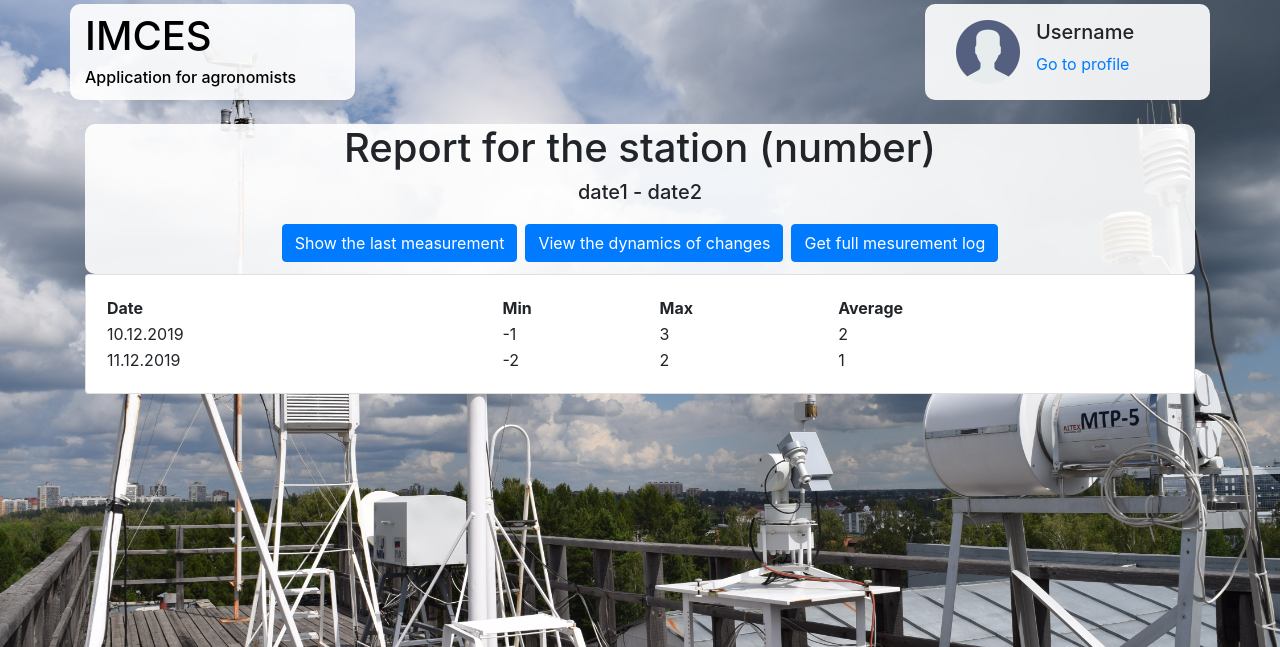
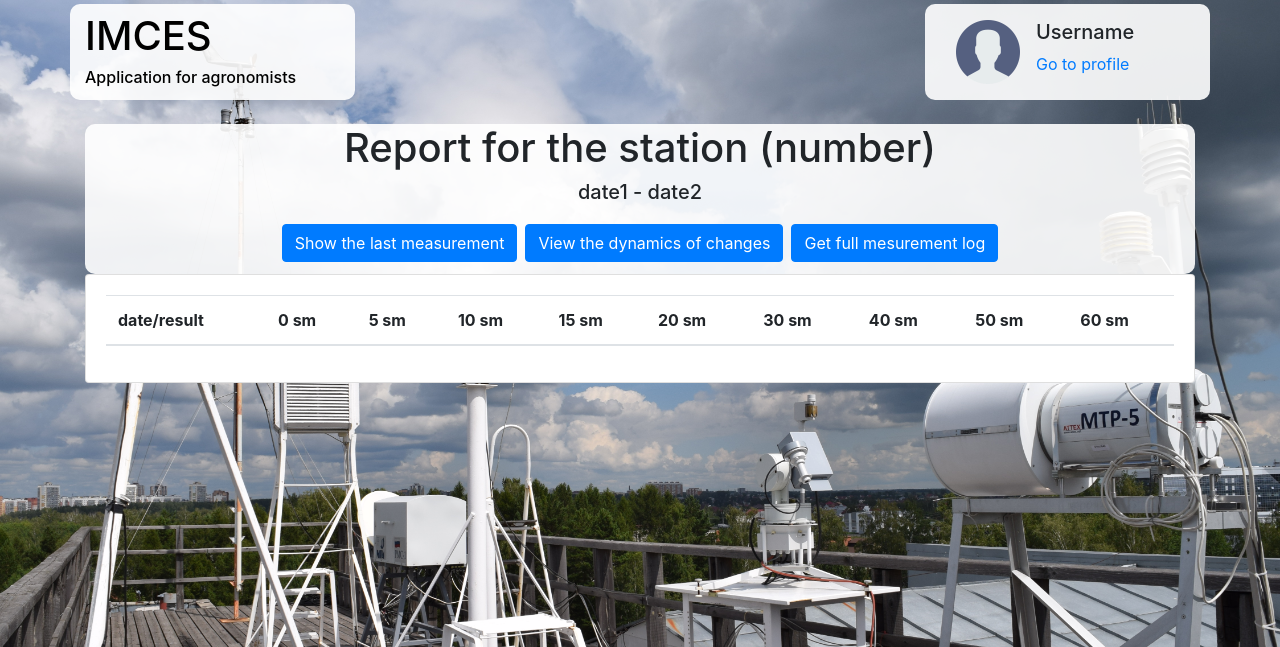
Before and after one commit to somnoynadno/imces_app, a Flask app: template templates/station_info.html in a window 1280 px wide, after a click on "Get full mesurement log". Shown: the top 647 px of the page. Run offline with Flask 2, Linux system fonts and the light colour scheme; the template is opened without the code that fills it, so the values that code supplies are empty; some libraries are stand-ins or nearby versions.

Commit message:
Report table added

```diff
--- a/app.py
+++ b/app.py
@@ -97,7 +97,6 @@ def statistics():
 
 	cursor = conn.cursor()
 
-	# query = "show tables;"
 	query = ("select time, `1000`, `1005`, `1010`, `1015`, `1020`, `1030`, `1040`, `1050`, `1060` " +
 			 " from `{0}` where time between '{1}' and '{2}';".format(
 							station_number, start_date, end_date))
@@ -106,14 +105,14 @@ def statistics():
 
 	result = []
 	for line in cursor:
-		result.append(tuple([datetime.datetime.fromtimestamp(line[0]).date()] + list(line[1:9])))
+		result.append(tuple([datetime.datetime.fromtimestamp(line[0]).date()] + list(line[1:10])))
 		# print(line)
 
 	res = np.array(result)
-	# print(res)
 
 	temp = []
 	i = 0
+	result_string = ""
 	while i < len(res):
 		date = res[i][0]
 		print(date)
@@ -131,10 +130,34 @@ def statistics():
 		print(temp_frame.head())
 		print(temp_frame.describe(include='all'))
 
+		mean_t = temp_frame.describe(include='all').as_matrix()[1]
+		min_t = temp_frame.describe(include='all').as_matrix()[3]
+		max_t = temp_frame.describe(include='all').as_matrix()[7]
+
+		result_string += "<tr><td><h6>" + str(date) + "</h6></td>" + "<td></td>"*9 + "</tr>"
+
+		result_string += "<tr>"
+		result_string += "<td>" + "mean T, °C" + "</td>"
+		for elem in mean_t:
+			result_string += "<td>" + str(round(elem, 2)) + "</td>"
+		result_string += "</tr>"
+
+		result_string += "<tr>"
+		result_string += "<td>" + "min T, °C" + "</td>"
+		for elem in min_t:
+			result_string += "<td>" + str(round(elem, 2)) + "</td>"
+		result_string += "</tr>"
+
+		result_string += "<tr>"
+		result_string += "<td>" + "max T, °C" + "</td>"
+		for elem in max_t:
+			result_string += "<td>" + str(round(elem, 2)) + "</td>"
+		result_string += "</tr>"
+
 		temp = []
 
 	conn.close()
-	return render_template('station_info.html')
+	return render_template('station_info.html', results=result_string)
 
 
 if __name__ == '__main__':
--- a/templates/station_info.html
+++ b/templates/station_info.html
@@ -10,7 +10,7 @@
 
     <title>imces app</title>
   </head>
-  <body style="background-image: url(static/img/main_background.jpg); background-size: 100%;">
+  <body style="background-image: url(static/img/main_background.jpg); background-size: 100%; background-attachment: fixed">
     <div class="container">
       <div class="row mt-1">
         <a href ="/" class="col col-md-3 pt-2 float-left stretched-link" style="background-color: rgba(255,255,255,0.9); border-radius: 10px; text-decoration: none; color: black;">
@@ -70,26 +70,27 @@
       <div class="row">
         <div class="col">
           <div class="collapse multi-collapse" id="collapse_full_log">
-            <div class="card card-body">
-               <table style="width:100%">
-                <tr>
-                  <th>Date</th>
-                  <th>Min</th>
-                  <th>Max</th>
-                  <th>Average</th>
-                </tr>
-                <tr>
-                  <td>10.12.2019</td>
-                  <td>-1</td>
-                  <td>3</td>
-                  <td>2</td>
-                </tr>
-                <tr>
-                  <td>11.12.2019</td>
-                  <td>-2</td>
-                  <td>2</td>
-                  <td>1</td>
-                </tr>
+            <div class="card card-body mb-4">
+               <table class="table">
+                <thead>
+                  <tr>
+                    <th scope="col">date/result</th>
+                    <th scope="col">0 sm</th>
+                    <th scope="col">5 sm</th>
+                    <th scope="col">10 sm</th>
+                    <th scope="col">15 sm</th>
+                    <th scope="col">20 sm</th>
+                    <th scope="col">30 sm</th>
+                    <th scope="col">40 sm</th>
+                    <th scope="col">50 sm</th>
+                    <th scope="col">60 sm</th>
+                  </tr>
+                </thead>
+                <tbody>
+
+                  {{results | safe}}
+
+                </tbody>
               </table>
             </div>
           </div>
```
